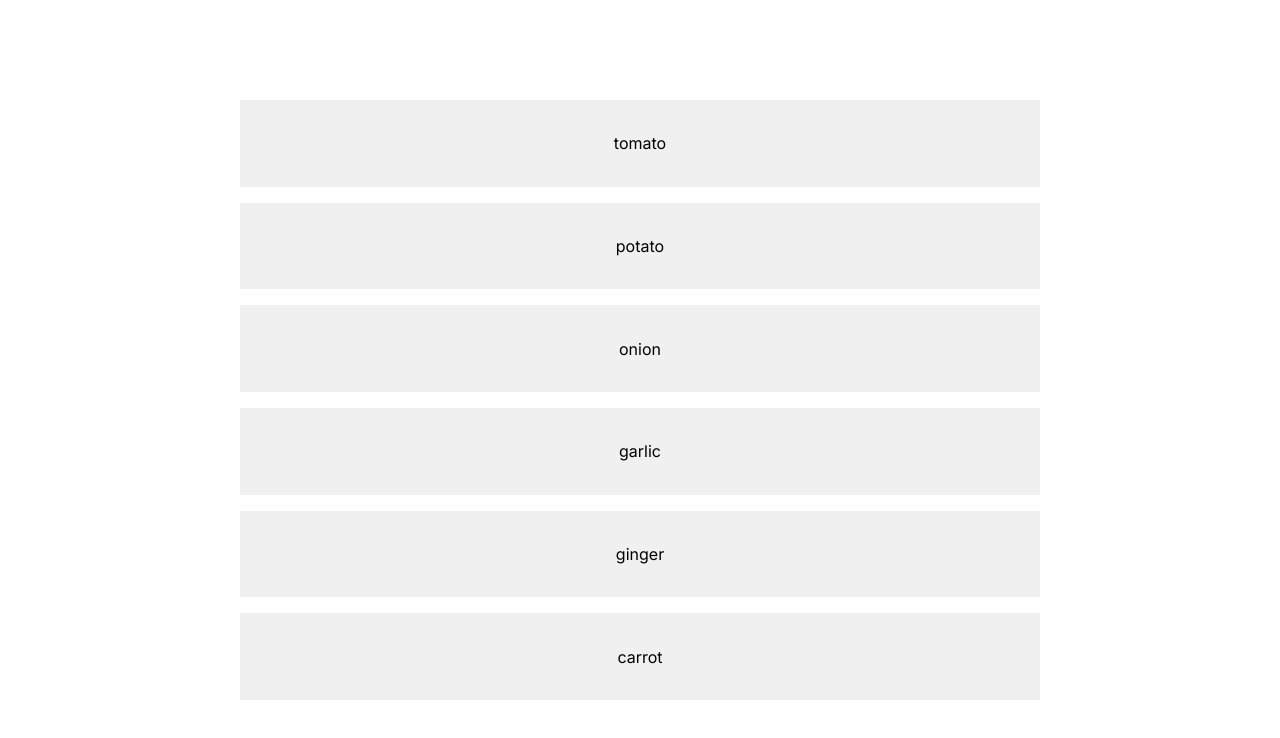
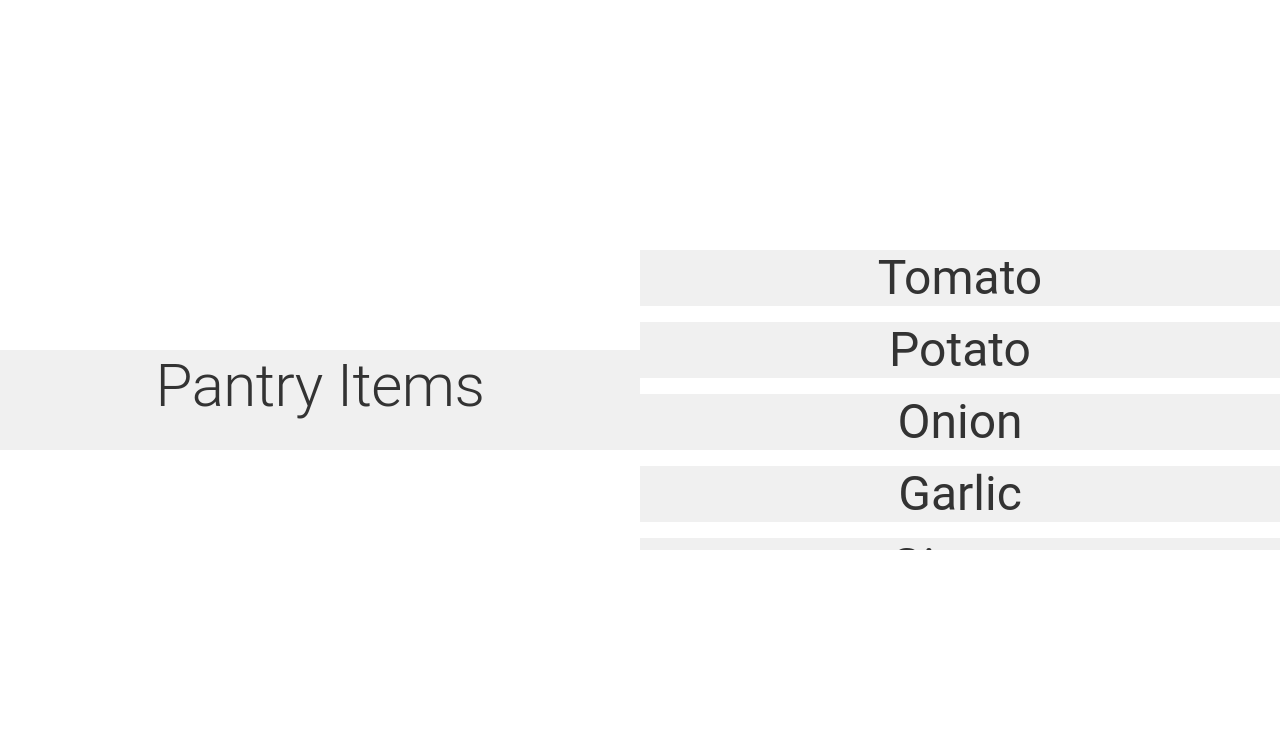
Before and after one commit to kam0561/pantryapp, a Next.js app in the folder pantryapp/: page / in a window 1280 px wide. Shown: the top 738 px of the page. Built offline with nearby package versions, Linux system fonts and the light colour scheme.

Commit message:
typography added

```diff
--- a/pantryapp/app/page.js
+++ b/pantryapp/app/page.js
@@ -1,3 +1,4 @@
+import { Typography } from '@mui/material';
 import Box from '@mui/material/Box';
 import Stack from '@mui/material/Stack';
 const item=[
@@ -7,6 +8,8 @@
   'garlic',
   'ginger',
   'carrot',
+  'lettuce',
+  'cucumber',
 ]
 export default function Home() {
   return (
@@ -17,18 +20,27 @@
   justifyContent={'center'}
   alignItems={'center'}
   >
-    <Stack width="800px" height="600px" spacing={2}>
+    <Box width="800px" height="100px" bgcolor={'#f0f0f0'}>
+    <Typography variant={'h2'} color={'#333'} textAlign={'center'}>
+      Pantry Items
+    </Typography>
+    </Box>
+    <Stack width="800px" height="300px" spacing={2} overflow={'auto'}>
       {item.map((i)=>(
         <Box
         key={i}
         width="100%"
-        height="100px"
+        height="300px"
         display={'flex'}
         justifyContent={'center'}
         alignItems={'center'}
         bgcolor={'#f0f0f0'}
         >
-          {i}
+          <Typography variant={'h3'} color={'#333'} textAlign={'center'}>
+            {
+              i.charAt(0).toUpperCase() + i.slice(1)
+            }
+          </Typography>
         </Box>
       ))}
     </Stack>
```
